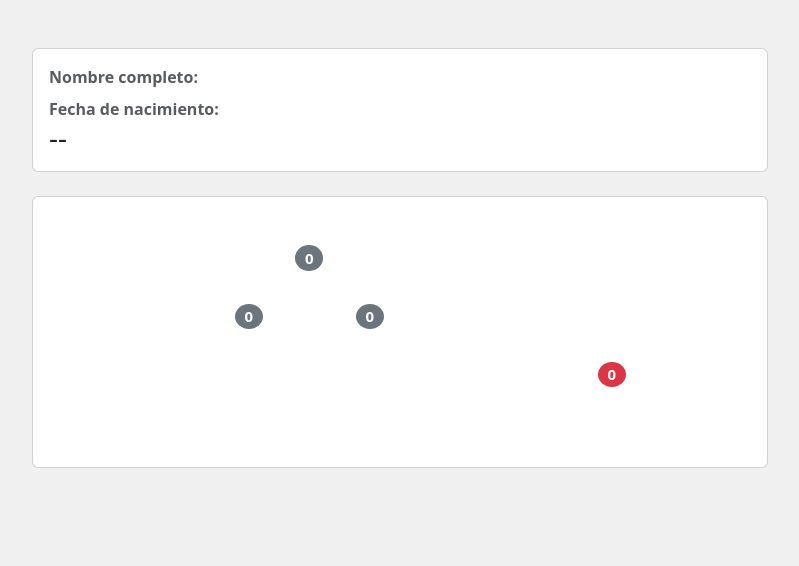
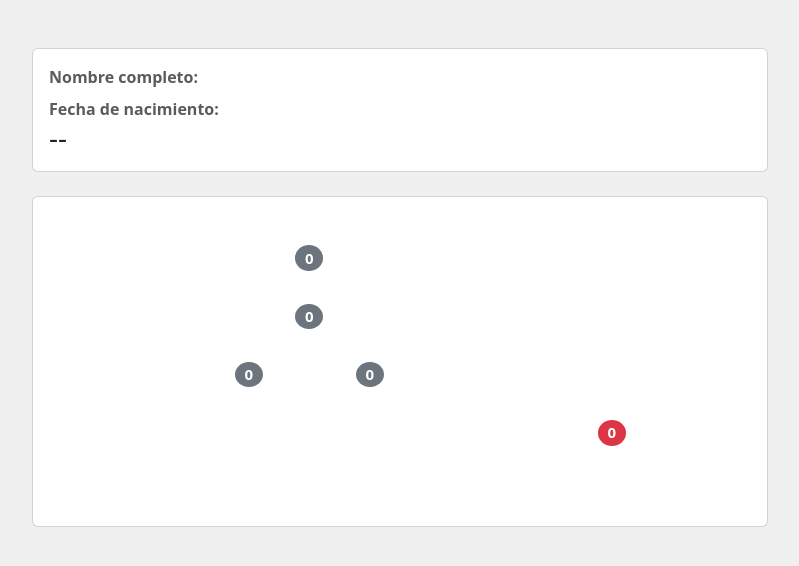
Before and after one commit to modulor/eve-numerology, a CodeIgniter app: page /eve-numerology/calculate in a window 1280 px wide. Shown: the top 566 px of the page, without its empty margins (240-1039 px from the left). Run offline with CodeIgniter, Linux system fonts and the light colour scheme; data that the repository does not hold is empty.

Commit message:
karma and past lives number

```diff
--- a/application/controllers/Calculate.php
+++ b/application/controllers/Calculate.php
@@ -24,6 +24,7 @@ class Calculate extends CI_Controller
       'karma_and_essence' => $karma_and_essence,
       'essence_and_past_lives' => $essence_and_past_lives,
       'karma_essence_and_essence_past_lives' => $this->compress_number_to_one_digit($karma_and_essence + $essence_and_past_lives),
+      'karma_and_past_lives' => $this->compress_number_to_one_digit($karma_number + $past_lives_number),
     );
 
     $this->load->view('calculate/calculate_index_view', $data);
--- a/application/views/calculate/calculate_index_view.php
+++ b/application/views/calculate/calculate_index_view.php
@@ -22,6 +22,22 @@
 
         <div class="card">
           <div class="card-body pt-5 pb-5">
+            <div class="row mb-4">
+              <div class="col-1"></div>
+              <div class="col-1"></div>
+              <div class="col-1"></div>
+              <div class="col-1"></div>
+              <div class="col-1 text-center">
+                <h5><span class="badge text-bg-secondary rounded-circle"><?php echo $karma_and_past_lives ?></span></h5>
+              </div>
+              <div class="col-1"></div>
+              <div class="col-1"></div>
+              <div class="col-1"></div>
+              <div class="col-1"></div>
+              <div class="col-1"></div>
+              <div class="col-1"></div>
+              <div class="col-1"></div>
+            </div>
             <div class="row mb-4">
               <div class="col-1"></div>
               <div class="col-1"></div>
```
